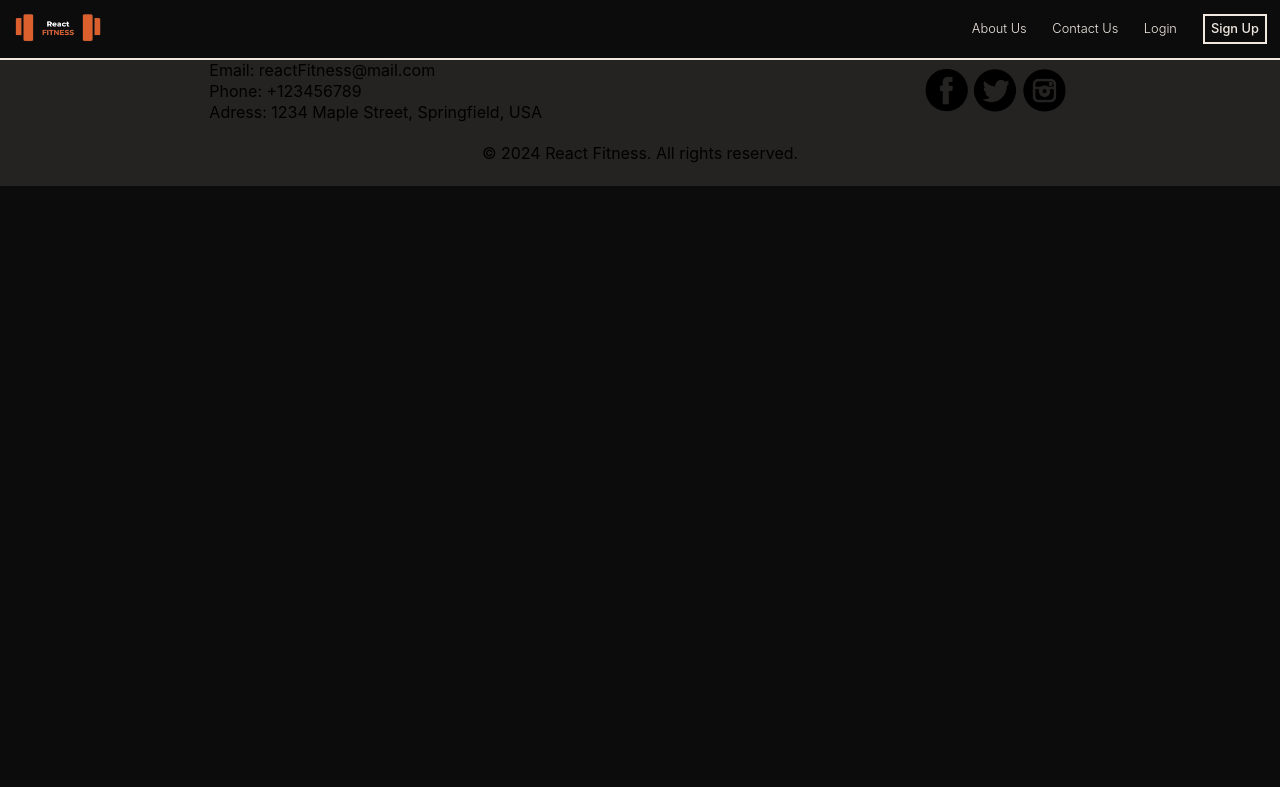
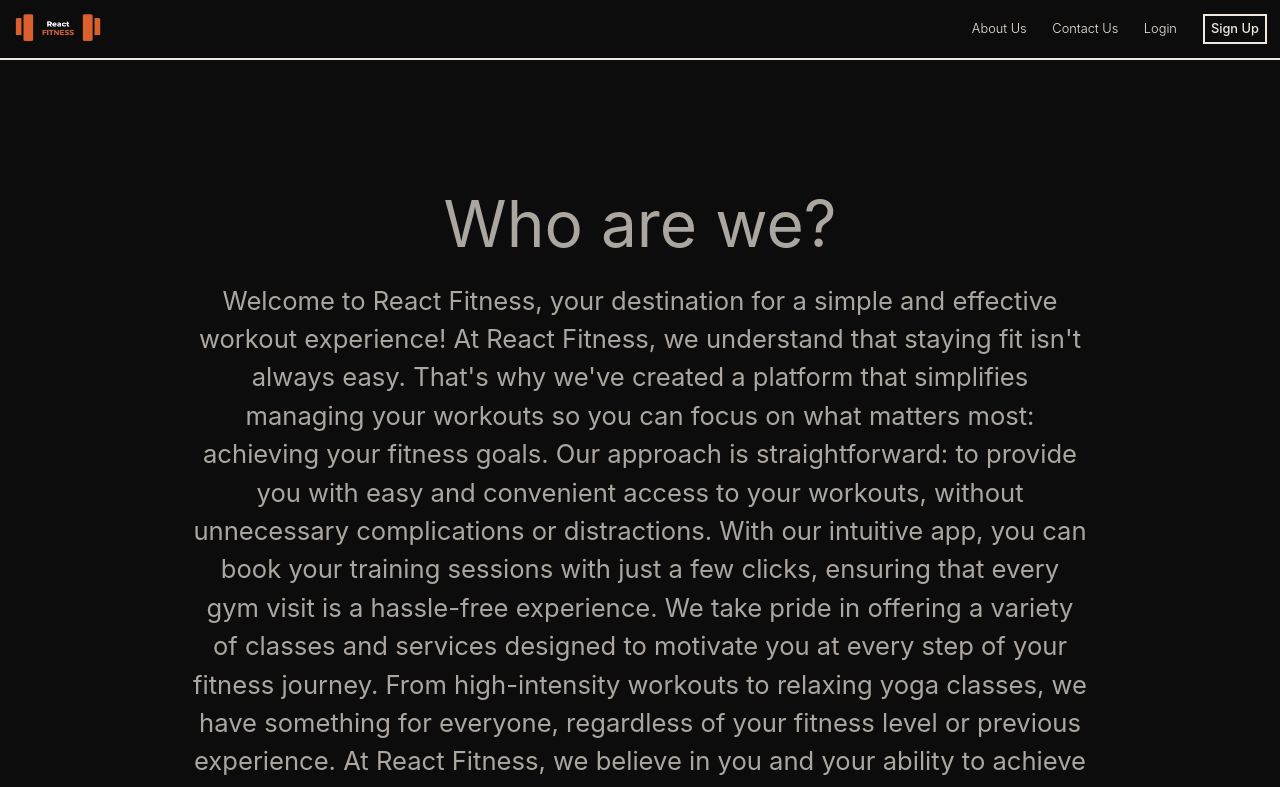
Before and after one commit to CamilaCastro98/Gestor_de_turnos, a React (Vite) app in the folder front/vite-project/: page /about in a window 1280 px wide. Shown: the top 787 px of the page. Built offline with nearby package versions, Linux system fonts and the light colour scheme.

Commit message:
Agregar contenido a páginas estáticas

```diff
--- a/front/vite-project/src/components/Footer/Footer.jsx
+++ b/front/vite-project/src/components/Footer/Footer.jsx
@@ -8,7 +8,7 @@ const Footer = () => {
                 <h3>Contact us</h3>
                 <p>Email: reactFitness@mail.com</p>
                 <p>Phone: +123456789</p>
-                <p>Adress: 1234 Maple Street, Springfield, USA</p>
+                <p>Address: 1234 Maple Street, Springfield, USA</p>
             </div>
             <div>
                 <h3>Follow us</h3>
--- a/front/vite-project/src/views/About/About.jsx
+++ b/front/vite-project/src/views/About/About.jsx
@@ -1,5 +1,24 @@
+import styles from "../Contact/Contact.module.css"
+
 const About = () => {
-    return <h1>ABOUT</h1>
+    return (
+        <div className={styles.staticContainer}>
+                <h1>Who are we?</h1>
+                <p>Welcome to React Fitness, your destination for a simple and effective workout experience!
+
+At React Fitness, we understand that staying fit isn't always easy. That's why we've created a platform that simplifies managing your workouts so you can focus on what matters most: achieving your fitness goals.
+
+Our approach is straightforward: to provide you with easy and convenient access to your workouts, without unnecessary complications or distractions. With our intuitive app, you can book your training sessions with just a few clicks, ensuring that every gym visit is a hassle-free experience.
+
+We take pride in offering a variety of classes and services designed to motivate you at every step of your fitness journey. From high-intensity workouts to relaxing yoga classes, we have something for everyone, regardless of your fitness level or previous experience.
+
+At React Fitness, we believe in you and your ability to achieve great things. Join us today and let us help you reach your fitness goals in a simple, motivating, and energizing way.
+
+It's time to elevate your workout and unleash your full potential with React Fitness!
+
+</p>
+        </div>
+    )
 }
 
 export default About
--- a/front/vite-project/src/views/Contact/Contact.jsx
+++ b/front/vite-project/src/views/Contact/Contact.jsx
@@ -1,5 +1,14 @@
+import styles from "./Contact.module.css"
+
 const Contact = () => {
-    return <h1>CONTACT</h1>
+    return (
+        <div className={styles.staticContainer}>
+                <h1>Contact us!</h1>
+                <p>Email: reactFitness@mail.com</p>
+                 <p>Phone: +123456789</p>
+                 <p>Address: 1234 Maple Street, Springfield, USA</p>
+        </div>
+    )
 }
 
 export default Contact
--- /dev/null
+++ b/front/vite-project/src/views/Contact/Contact.module.css
@@ -0,0 +1,15 @@
+.staticContainer {
+   padding: 15vw;
+   text-align: center;
+   color: rgba(241,232,224,0.7)
+}
+
+.staticContainer h1 {
+    font-size: 5vw;
+    margin-bottom: 2vw;
+}
+
+.staticContainer p {
+    font-size: 2vw;
+    line-height: 3vw;
+}
```
